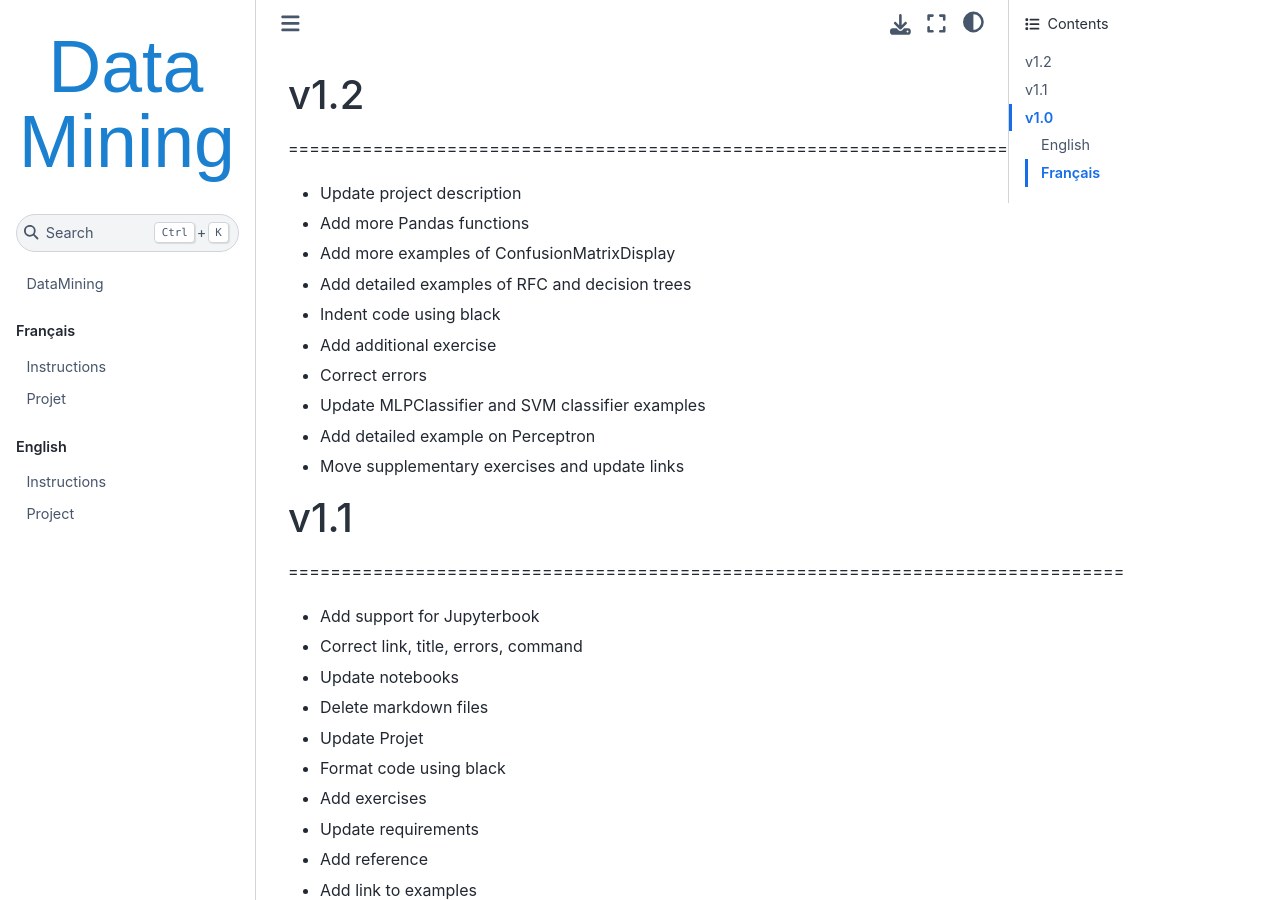
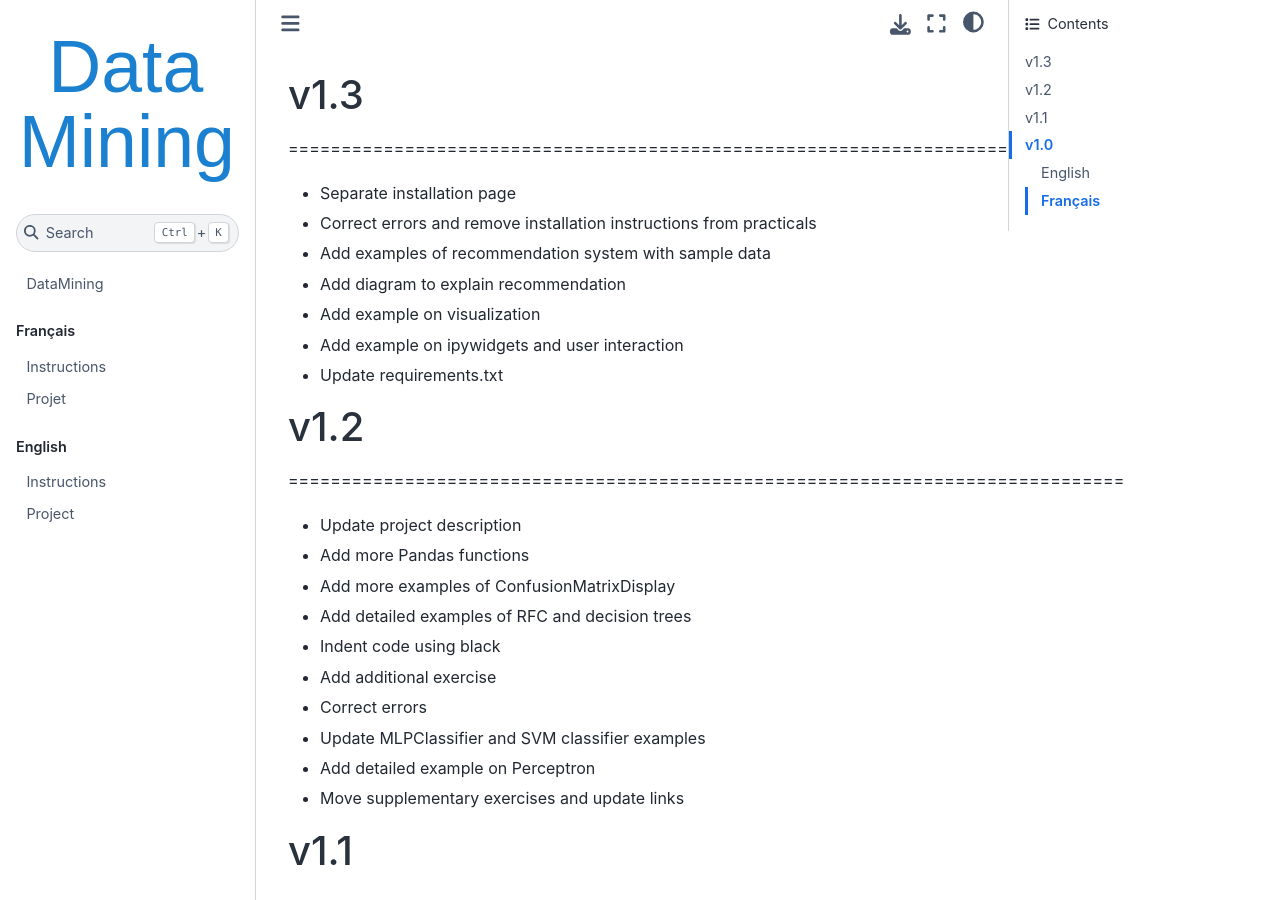
Before and after one commit to johnsamuelwrites/DataMining, a Jupyter Book: the page built from RELEASE.md, in a window 1280 px wide and 900 px high. Built offline with Jupyter Book 1.0.4 settings and Sphinx 7.4.7 and the Sphinx Book theme 1.1.4, drawn with Linux system fonts in a browser that asks for light colours; pages that are not in the unit, such as notebooks, are missing from menus.

Commit message:
Update RELEASE notes

```diff
--- a/RELEASE.md
+++ b/RELEASE.md
@@ -1,3 +1,13 @@
+# v1.3
+===============================================================================
+- Separate installation page
+- Correct errors and remove installation instructions from practicals
+- Add examples of recommendation system with sample data
+- Add diagram to explain recommendation
+- Add example on visualization
+- Add example on ipywidgets and user interaction
+- Update requirements.txt
+
 # v1.2
 ===============================================================================
 - Update project description
```
